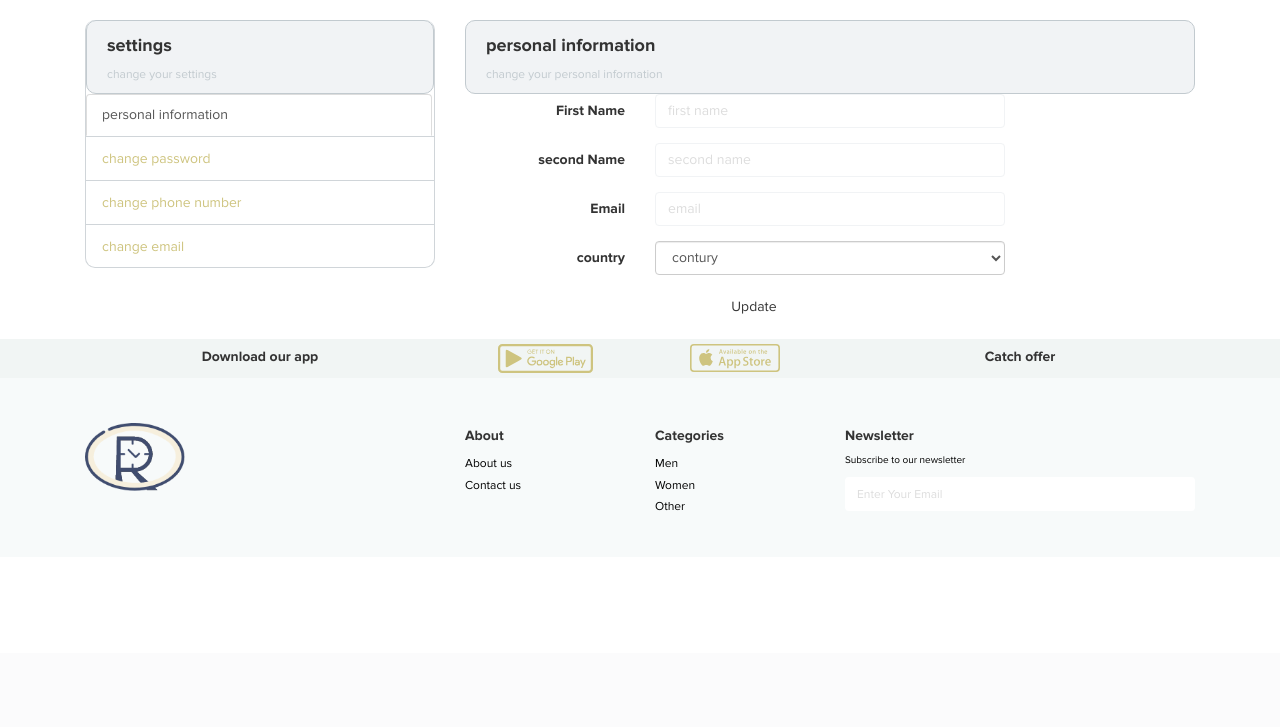
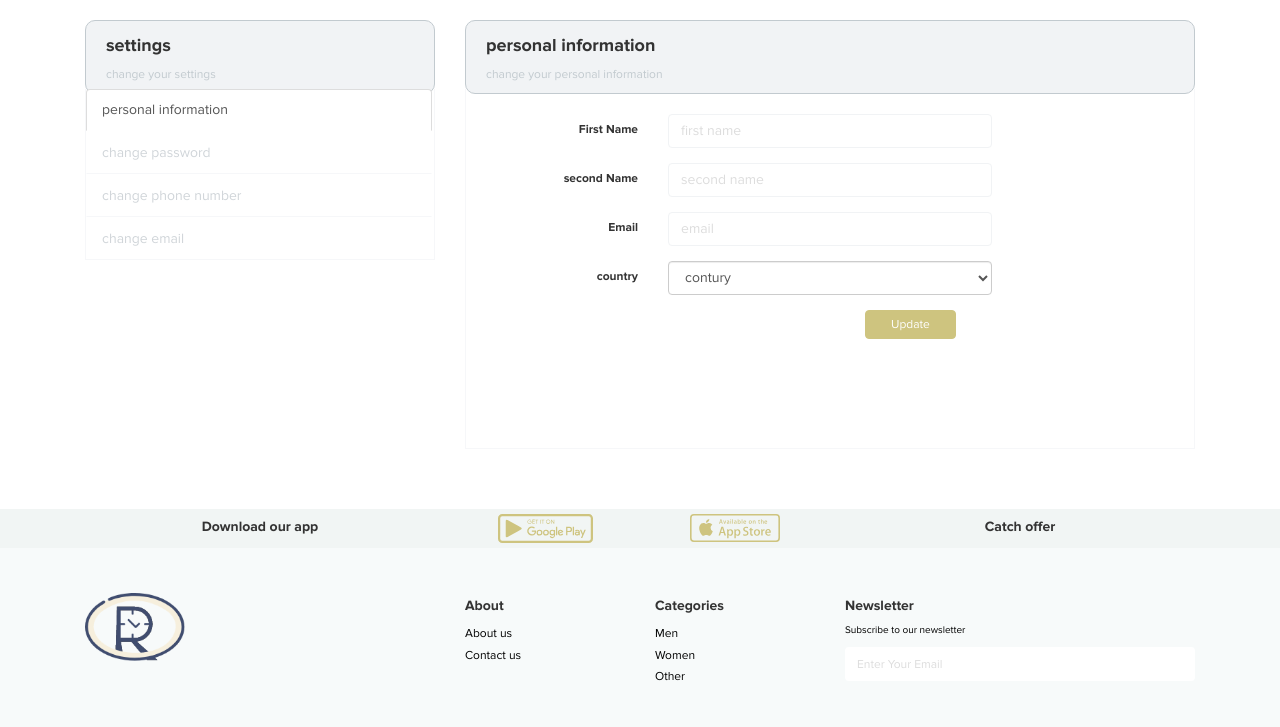
Before and after one commit to Aliaa99/rakan, a PHP site: page /my-profile.php in a window 1280 px wide. Shown: the part 147-874 px from the top of the page. Before the commit the page ends 658 px from the top, so only its background shows below. Run offline with PHP 8.4, Linux system fonts and the light colour scheme; some web fonts are replaced.

Commit message:
profile information and editting

```diff
--- a/css/main.css
+++ b/css/main.css
@@ -436,25 +436,36 @@ body .signupform button {
   color: white;
   border-radius: 4px;
 }
-body .sideprofile {
-  border-left: 1px solid #d0d5d9;
-  border-right: 1px solid #d0d5d9;
-  border-bottom: 1px solid #d0d5d9;
-  border-radius: 10px;
+body .sideprofile ul {
+  border: 1px solid #f6f7f9;
+  margin-top: -5px;
+  border-top: 0px;
 }
-body .sideprofile ul {
-  border-bottom: 0px;
-}
-body .sideprofile ul li:not(:last-child) {
-  border-bottom: 1px solid #d0d5d9;
-}
-body .sideprofile ul li:hover a {
-  border: 1px solid transparent;
+body .sideprofile ul li a {
+  color: #d0d5d9;
+  border-bottom: 1px solid #f6f7f9;
 }
 body .sideprofile ul li:active a {
-  border: 0px;
   color: black;
   font-weight: 500;
+  border: 0;
+}
+body .profilepage {
+  margin-bottom: 60px;
+}
+body .profilepage form {
+  border: 1px solid #f6f7f9;
+  padding: 25px;
+  margin-top: -5px;
+  border-top: 0;
+}
+body .profilepage form label {
+  font-size: 12px;
+}
+body .profilepage form button {
+  padding: 5px 25px;
+  font-size: 12px;
+  margin: 0px 20px;
 }
 
 .ml-ne {
@@ -549,6 +560,10 @@ textarea {
   .special {
     width: 22.5% !important;
   }
+
+  .profilepage form {
+    height: 360px;
+  }
 }
 /********* END MIN MEDIA *********/
 /********* START MAX MEDIA *********/
--- a/my-profile.php
+++ b/my-profile.php
@@ -1,7 +1,6 @@
 <?php
     include 'controllers/header.php';
 ?>
-
     <div class="container">
         <div class="row">
             <div class="col-md-4">
@@ -22,6 +21,7 @@
                 </div>
             </div>
             <div class="col-md-8">
+                <div class="profilepage">
                     <div class="tab-content">
                         <!-- tabs content -->
                         <!-- personal-info -->
@@ -65,8 +65,8 @@
                                     </div>
                                 </div>
                                 <div class="form-group">
-                                <div class="col-sm-offset-4 col-sm-4">
-                                    <button type="submit" class="btn ">Update</button>
+                                    <div class="col-sm-offset-6 col-sm-4">
+                                        <button type="submit" class="btn btn-primary">Update</button>
                                     </div>
                                 </div>
                             </form>
@@ -101,8 +101,8 @@
                                 </div>
 
                                 <div class="form-group">
-                                <div class="col-sm-offset-4 col-sm-4">
-                                    <button type="submit" class="btn ">Update</button>
+                                    <div class="col-sm-offset-6 col-sm-4">
+                                        <button type="submit" class="btn btn-primary">Update</button>
                                     </div>
                                 </div>
                             </form>
@@ -124,8 +124,8 @@
                                     </div>
                                 </div>
                                 <div class="form-group">
-                                <div class="col-sm-offset-4 col-sm-4">
-                                    <button type="submit" class="btn ">confirm</button>
+                                    <div class="col-sm-offset-6 col-sm-4">
+                                        <button type="submit" class="btn btn-primary">confirm</button>
                                     </div>
                                 </div>
                             </form>
@@ -147,14 +147,14 @@
                                     </div>
                                 </div>
                                 <div class="form-group">
-                                <div class="col-sm-offset-4 col-sm-4">
-                                    <button type="submit" class="btn ">confirm</button>
+                                    <div class="col-sm-offset-6 col-sm-4">
+                                        <button type="submit" class="btn btn-primary ">confirm</button>
                                     </div>
                                 </div>
                             </form>
                         </div>
                     </div>
-
+                </div>
             </div>
         </div>
     </div>
--- a/scss/_body-part.scss
+++ b/scss/_body-part.scss
@@ -63,32 +63,44 @@ body{
     }
 // sideprofile
     .sideprofile {
-        border-left: 1px solid $forthcolor;
-        border-right: 1px solid $forthcolor;
-        border-bottom: 1px solid $forthcolor;
-        border-radius: $size-10;
         ul{
-            border-bottom:0px;
+            border: 1px solid $fifthcolor;
+            margin-top: -5px;
+            border-top: 0px;
             li{
-                &:not(:last-child) {
-                    border-bottom: 1px solid $forthcolor;
-                }
-                &:hover {
-                    a{
-                        border: 1px solid transparent;
-                    }
+                a{
+                    color: $forthcolor;
+                    border-bottom: 1px solid $fifthcolor;
                 }
                 &:active{
                     a{
-                        border: 0px;
                         color: black;
                         font-weight: 500;
+                        border: 0;
                     }
                 }
             }
         }
 
     }
+// profile page
+    .profilepage{
+        margin-bottom: 60px;
+        form{
+            border: 1px solid $fifthcolor;
+            padding: 25px;
+            margin-top: -5px;
+            border-top: 0;
+            label{
+                font-size: $size-12;
+            }
+            button{
+                padding: 5px 25px;
+                font-size: $size-12;
+                margin: 0px 20px;
+            }
+        }
+    }
 }
 
 .ml-ne{
--- a/scss/_media-query.scss
+++ b/scss/_media-query.scss
@@ -18,6 +18,11 @@
 
     .special {
         width: 22.5% !important;
+    }
+    .profilepage{
+        form{
+            height: 360px;
+        }
     }
 
 }
--- a/scss/_variables.scss
+++ b/scss/_variables.scss
@@ -3,6 +3,7 @@ $stColor : #404d6f;
 $secColor : #cec47f;
 $thirdColor: #e3deb7;
 $forthcolor:#d0d5d9;
+$fifthcolor:#f6f7f9;
 
 $footer : #1b1d24;
 $gold : #ffa41b;
```
Also changed, not shown: 1 other file. Lines whose indentation alone changed are shown as unchanged.
